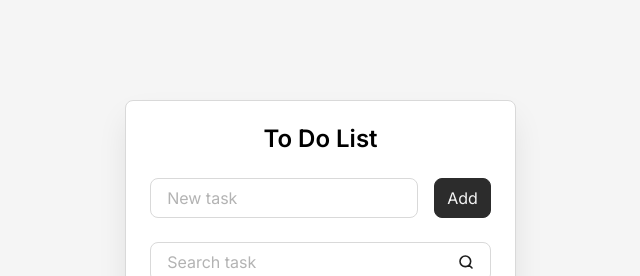
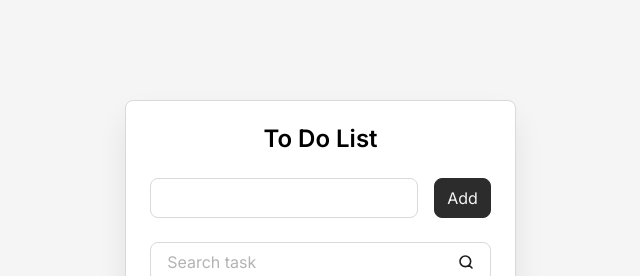
Before and after one commit to thatonesabyrka/todo-react, a React (Vite) app: page / in a window 1280 px wide. Shown: the top 276 px of the page, without its empty margins (312-952 px from the left). Built offline with nearby package versions, Linux system fonts and the light colour scheme.

Commit message:
feat(components): enhance Field component with props for flexibility
Update `Field` component to accept `className`, `id`, `label`, and `type` props, enabling better customization and reusability across the application.

```diff
--- a/src/components/Field.jsx
+++ b/src/components/Field.jsx
@@ -1,17 +1,18 @@
-export const Field = () => {
+export const Field = ({ className = '', id, label, type = 'text' }) => {
   return (
-    <div className="todo__field field">
+    <div className={`field ${className}`}>
       <label
         className="field__label"
-        htmlFor="new-task"
+        htmlFor={id}
       >
-        New task
+        {label}
       </label>
       <input
         className="field__input"
-        id="new-task"
+        id={id}
         placeholder=" "
         autoComplete="off"
+        type={type}
       />
     </div>
   )
```
